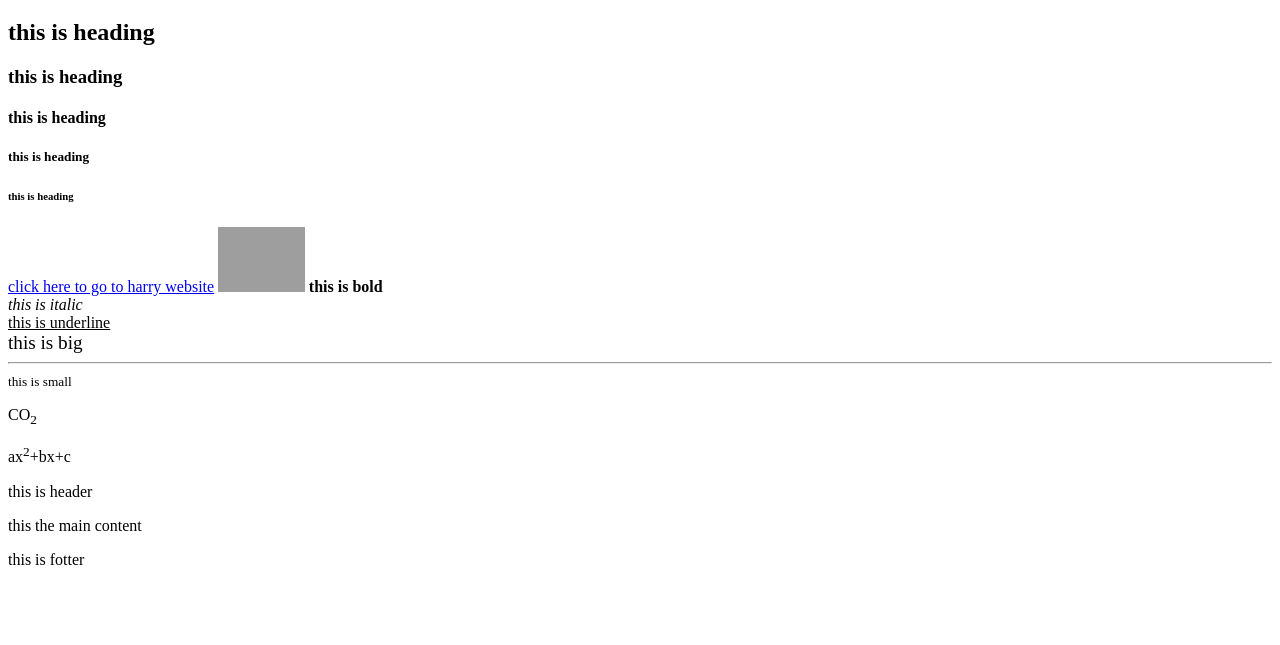
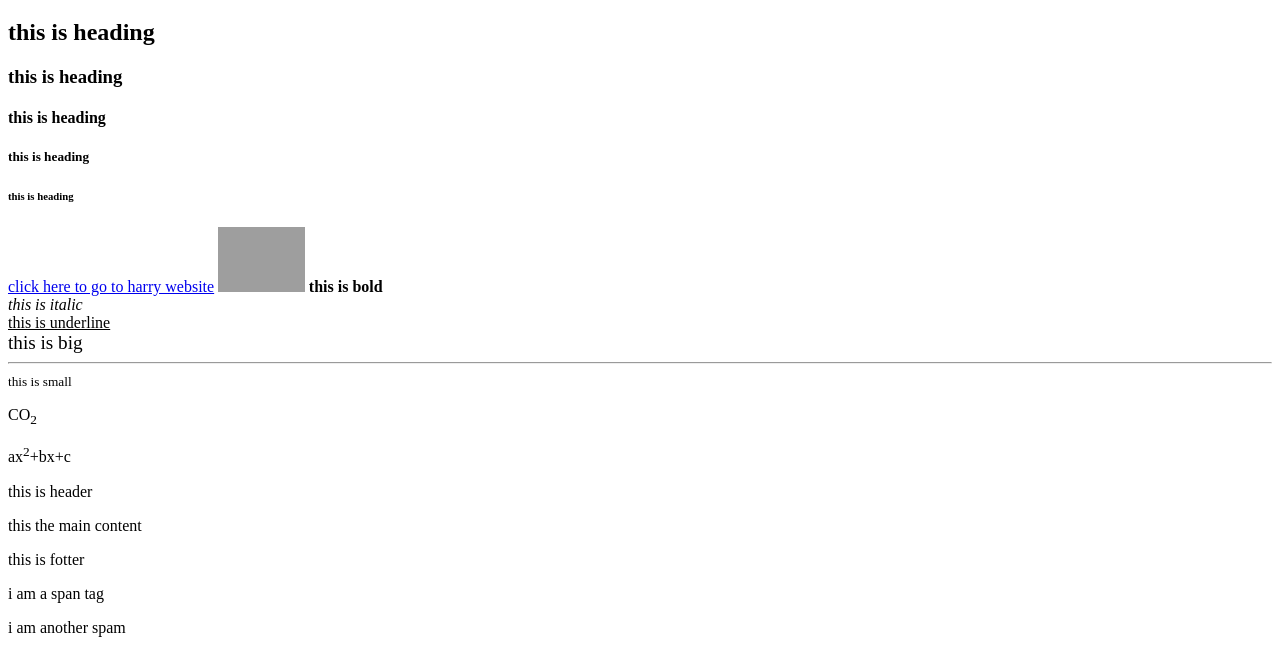
Before and after one commit to pratimaasapkota/pratimaa, a plain HTML site: page index.html in a window 1280 px wide. Shown: the part 159-804 px from the top of the page. Drawn offline with Linux system fonts and the light colour scheme; grey boxes are pictures that could not be loaded.

Commit message:
span tag add

```diff
--- a/index.html
+++ b/index.html
@@ -36,6 +36,12 @@ this is header
         <section>  </section>
     </main>
     <footer>this is fotter</footer>
+    <div>
+    <span>
+        <p>i am a span tag</p>
+    </span>
+    <span>i am another spam</span>
+    </div>
 </body>
 
     </html>
```
